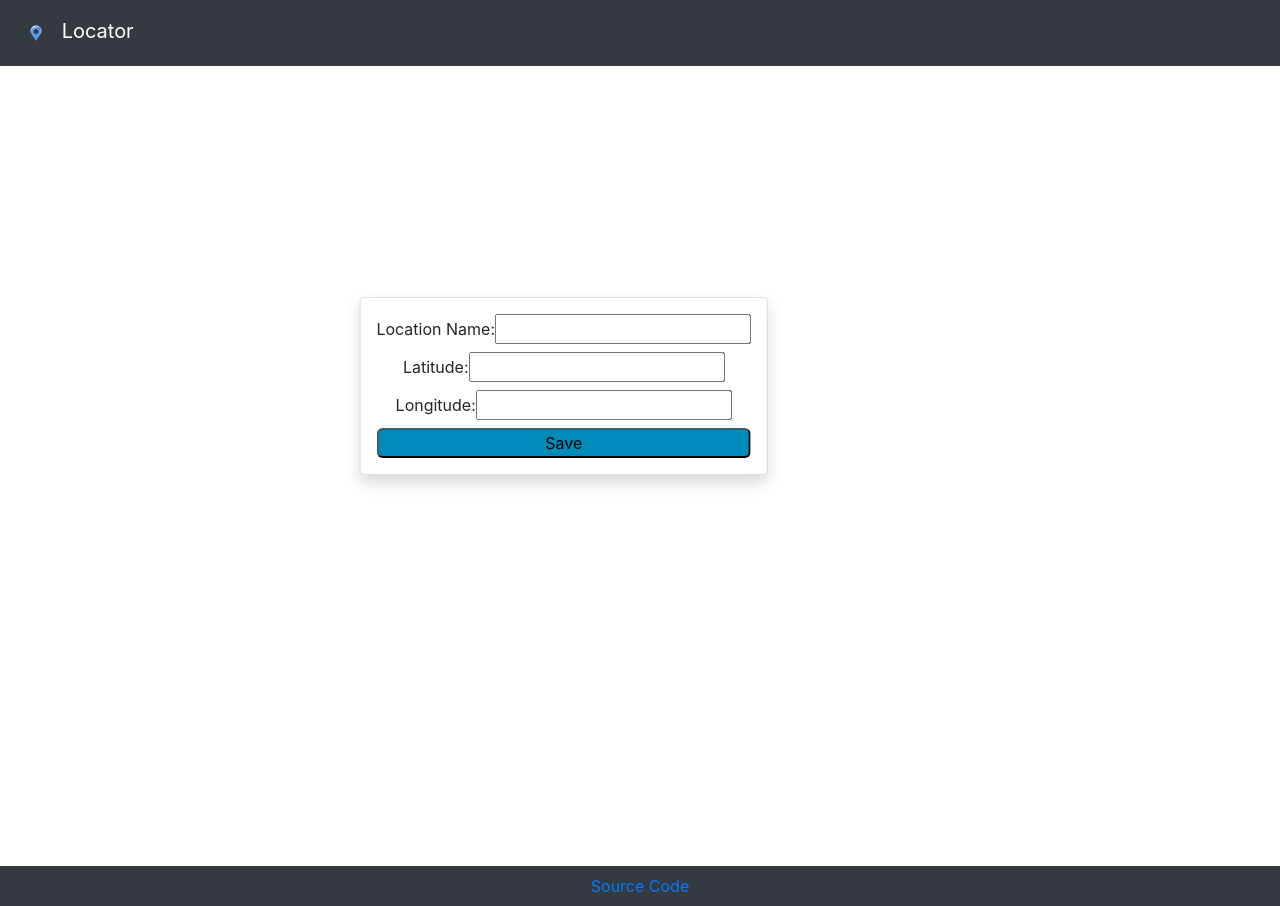
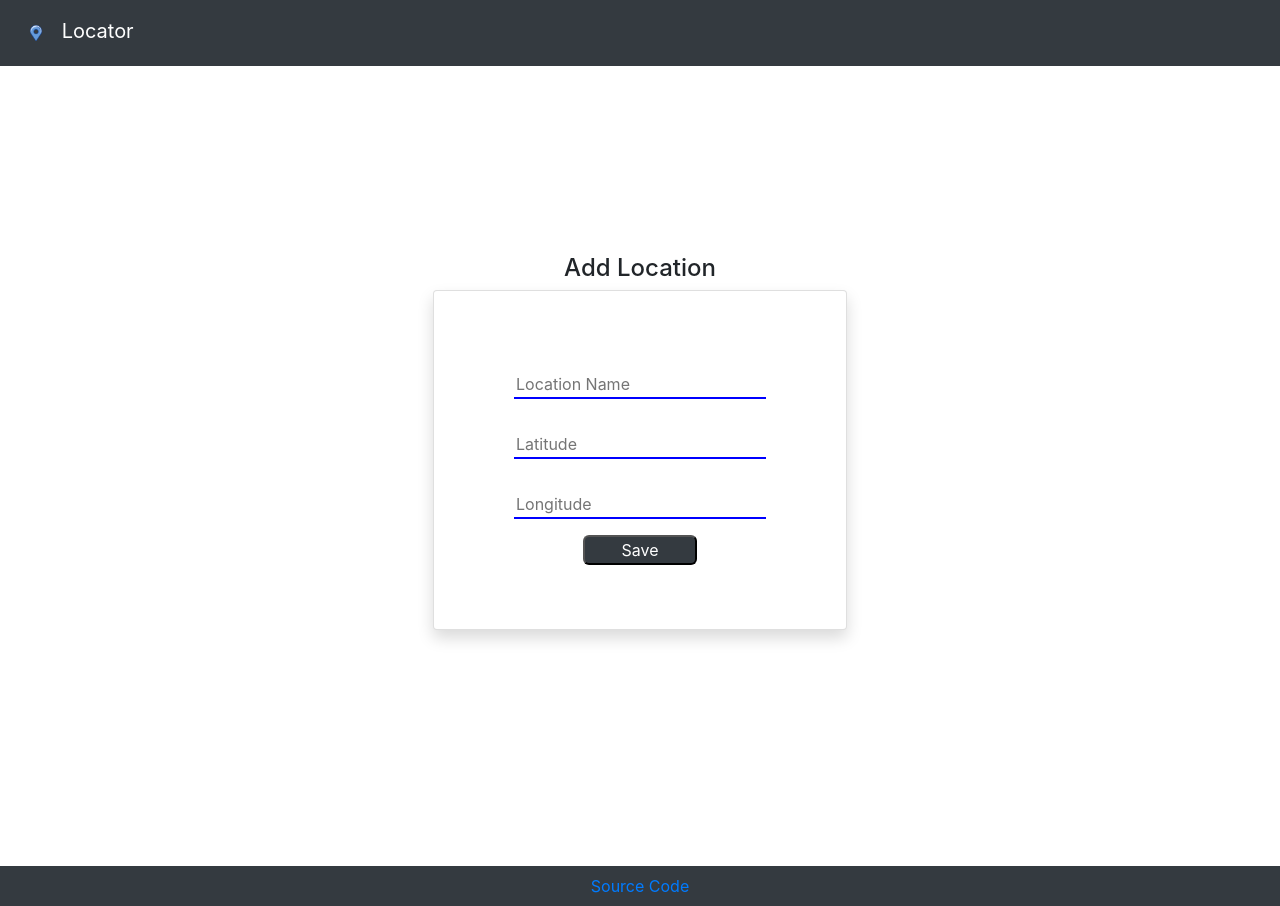
Before and after one commit to Vikas2004/locator, a React (Create React App) app in the folder locator-client/: page /locations/save in a window 1280 px wide. Built offline with nearby package versions, Linux system fonts and the light colour scheme.

Commit message:
fix fixes

```diff
--- a/locator-client/src/App.css
+++ b/locator-client/src/App.css
@@ -11,6 +11,15 @@
   .App-logo {
     animation: App-logo-spin infinite 20s linear;
   }
+}
+
+input {
+  outline: 0;
+  border-width: 0 0 2px;
+  border-color: blue
+}
+input:focus {
+  border-color: green
 }
 
 .App-header {
--- a/locator-client/src/views/components/Header/index.js
+++ b/locator-client/src/views/components/Header/index.js
@@ -6,7 +6,7 @@ import logo from '../../../../src/Favicon.png'
 function Header() {
   return (
     <Navbar bg="dark" variant="dark" class="Header">
-    <Navbar.Brand href="#home">
+    <Navbar.Brand href="/">
       <img
         alt=""
         src={logo}
--- a/locator-client/src/views/screens/Location/editLocation.js
+++ b/locator-client/src/views/screens/Location/editLocation.js
@@ -3,6 +3,7 @@ import './location';
 import React, {Component} from 'react'
 import axios from 'axios'
 import Header from '../../components/Header'
+import { ToastContainer, toast } from 'react-toastify';
 import Footer from '../../components/Footer'
 import { useParams } from 'react-router';
 import  { BASE_URL }  from '../../../constants'
@@ -31,6 +32,7 @@ export default class EditLocation extends Component {
     console.log(BASE_URL ,"---url is here---")
     axios.get(BASE_URL + search)
     .then(res => {
+      console.log(res,"--respinse")
       this.setState({
         locationName: res.data.locationName,
         latitude: res.data.latitude,
@@ -58,7 +60,11 @@ export default class EditLocation extends Component {
     this.setState({longitude: event.target.value});
   }
 
+
+
+
    handleSubmit(){
+
     const headers = {
       'content-type': 'application/x-www-form-urlencoded',
     }
@@ -82,26 +88,31 @@ export default class EditLocation extends Component {
 
 
   render(){
+    console.log(this.state.locationName,"--loc an=e jew")
     return (
       <div>
         <Header/>
-        <div style={{display: "flex", alignItems: "center", background: "white", height: "100vh"}}>
+        <div style={{display: "flex", flexDirection:"column", alignItems: "center", background: "white", height: "100vh", justifyContent: "center"}}>
         {/* <form> */}
-        <label>
-          Location Name:
-          <input type="text" value={this.state.locationName} onChange={this.handleNameChange} />
-        </label>
-        <label>
-          Latitude:
-          <input type="text" value={this.state.latitude} onChange={this.handleLatitudeChange} />
-        </label>
-        <label>
-          Longitude:
-          <input type="text" value={this.state.longitude} onChange={this.handleLongitudeChange} />
-        </label>
-        <button type="submit" value="Submit" onClick={() => {this.handleSubmit()}}/>
+        <ToastContainer />
+        <h4>Edit Location</h4>
+        <div class="card shadow mb-5 bg-white rounded" style={{padding: "64px", display: "flex", justifyContent: "space-between"}}>
+
+        <div style={{margin: "16px"}}>
+          <input placeholder="Location Name" type="text" type="text" value={this.state.locationName} onChange={this.handleNameChange} />
+        </div>
+        <div style={{margin: "16px"}}>
+          <input placeholder="Latitude" type="text" value={this.state.latitude} onChange={this.handleLatitudeChange} />
+        </div>
+        <div style={{margin: "16px"}}>
+          <input placeholder="Longitude" type="text" value={this.state.longitude} onChange={this.handleLongitudeChange} />
+        </div>
+        <button style={{backgroundColor:'#343A40', color: "white", borderRadius:'6px', width: "40%", margin: "0 auto"}} onClick={this.handleSubmit}>Save</button>
       {/* </form> */}
+
+      </div>
         </div>
+
 
         <Footer />
       </div>
--- a/locator-client/src/views/screens/Location/location.js
+++ b/locator-client/src/views/screens/Location/location.js
@@ -56,7 +56,7 @@ getInfo(val){
 }
 
   getLocation(){
-    this.search = ""
+    this.search.value = ""
     var url = BASE_URL
       axios.get(url).then(res => {console.log(res, "---get response is here----")
     this.setState({
--- a/locator-client/src/views/screens/Location/saveLocation.js
+++ b/locator-client/src/views/screens/Location/saveLocation.js
@@ -3,6 +3,7 @@ import './location';
 import React, {Component} from 'react'
 import axios from 'axios'
 import Header from '../../components/Header'
+import { ToastContainer, toast } from 'react-toastify';
 import Footer from '../../components/Footer'
 import isValidCoordinates from 'is-valid-coordinates';
 import { withRouter, useHistory, Redirect, Link } from "react-router-dom"
@@ -65,12 +66,15 @@ class SaveLocation extends Component {
            .catch(e => {console.log(e, "---error is here---")})
         }else{
           console.log("Please Enter valid coordinates")
+          toast.warning("Please Enter valid coordinates")
         }
       }else{
         console.log("Location name should be string")
+        toast.warning("Location name should be string")
       }
     }else{
       console.log("Please fill all fields")
+      toast.warning("Please fill all fields")
     }
 
 
@@ -81,28 +85,22 @@ class SaveLocation extends Component {
     return (
       <div>
         <Header/>
-        <div style={{display: "flex", flexDirection:"column", alignItems: "center", background: "white", height: "100vh"}}>
+        <div style={{display: "flex", flexDirection:"column", alignItems: "center", background: "white", height: "100vh", justifyContent: "center"}}>
         {/* <form> */}
-        <div class="card shadow p-3 mb-5 bg-white rounded" style={ {left:'10%',top: '40%',transform: 'translate(-50%, -50%)',paddingTop: "10vh",
-        paddingBottom: "10vh",
-        paddingRight: "10vw",
-        paddingLeft: "10vw",
+        <ToastContainer />
+        <h4>Add Location</h4>
+        <div class="card shadow mb-5 bg-white rounded" style={{padding: "64px", display: "flex", justifyContent: "space-between"}}>
 
-        }}>
-
-        <label>
-          Location Name:
-          <input type="text" style={{border: "0px 0px 0px 0px"}} type="text" value={this.state.locationName} onChange={this.handleNameChange} />
-        </label>
-        <label>
-          Latitude:
-          <input type="text" value={this.state.latitude} onChange={this.handleLatitudeChange} />
-        </label>
-        <label>
-          Longitude:
-          <input type="text" value={this.state.longitude} onChange={this.handleLongitudeChange} />
-        </label>
-        <button style={{backgroundColor:'#008CBA',borderRadius:'6px'}} onClick={this.handleSubmit}>Save</button>
+        <div style={{margin: "16px"}}>
+          <input placeholder="Location Name" type="text" type="text" value={this.state.locationName} onChange={this.handleNameChange} />
+        </div>
+        <div style={{margin: "16px"}}>
+          <input placeholder="Latitude" type="text" value={this.state.latitude} onChange={this.handleLatitudeChange} />
+        </div>
+        <div style={{margin: "16px"}}>
+          <input placeholder="Longitude" type="text" value={this.state.longitude} onChange={this.handleLongitudeChange} />
+        </div>
+        <button style={{backgroundColor:'#343A40', color: "white", borderRadius:'6px', width: "40%", margin: "0 auto"}} onClick={this.handleSubmit}>Save</button>
       {/* </form> */}
 
       </div>
```
